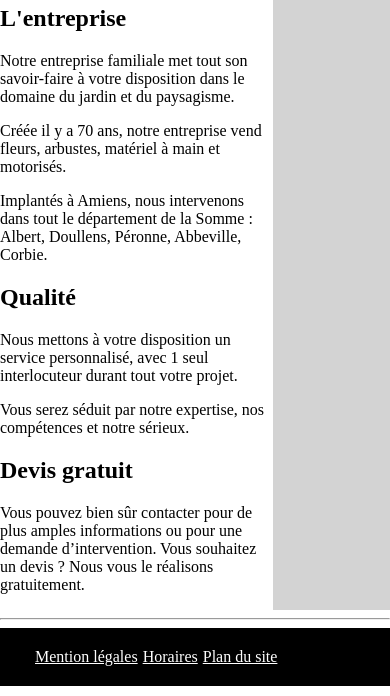
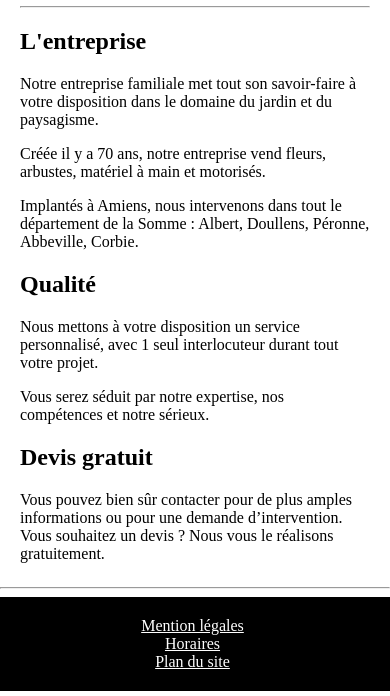
Before and after one commit to VuagnouxBenjamin/jarditou, a plain HTML site: page src/index.html in a window 390 px wide. Shown: the part 307-1003 px from the top of the page. Drawn offline with Linux system fonts and the light colour scheme.

Commit message:
media queries added

```diff
--- a/assets/css/styles.css
+++ b/assets/css/styles.css
@@ -83,3 +83,36 @@ td {
 .grid_titles {
   font-weight: bold;
 }
+
+/* Media Queries */
+
+@media screen and (max-width: 1000px) {
+  .right_column {
+    display: none;
+  }
+
+  .left_column {
+    width: 100%;
+  }
+
+  .slogan {
+    display: none;
+  }
+
+  .first_nav_item {
+    margin: 0;
+  }
+
+  .navigation ul {
+    flex-direction: column;
+    text-align: center;
+  }
+
+  header {
+    justify-content: center;
+  }
+
+  .main {
+    padding: 0 20px;
+  }
+}
```
